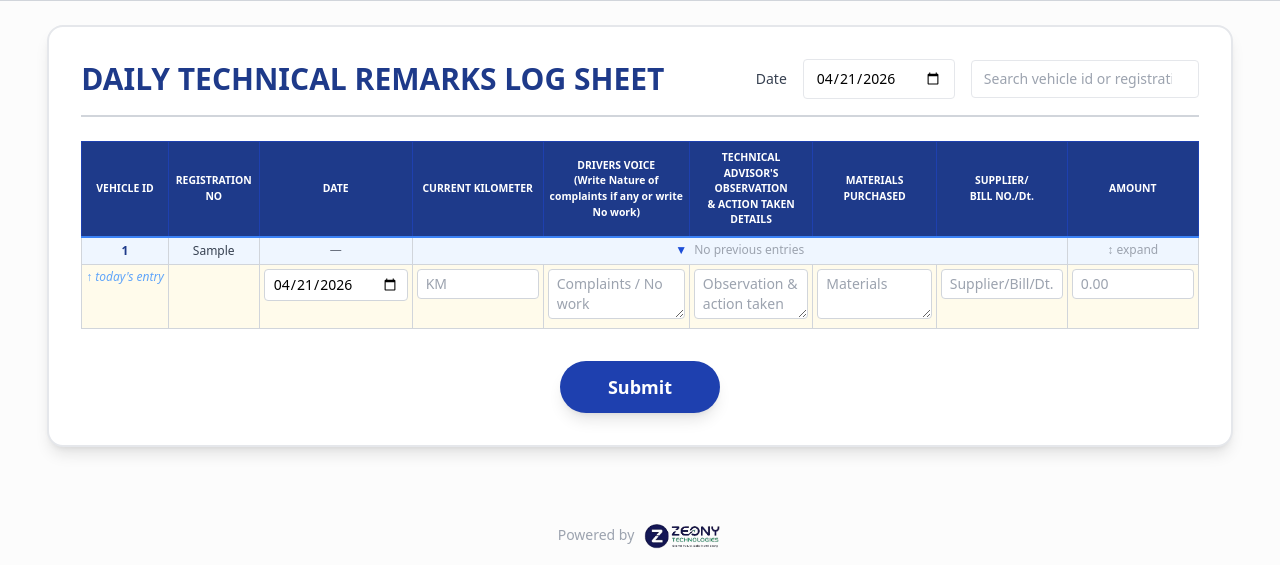
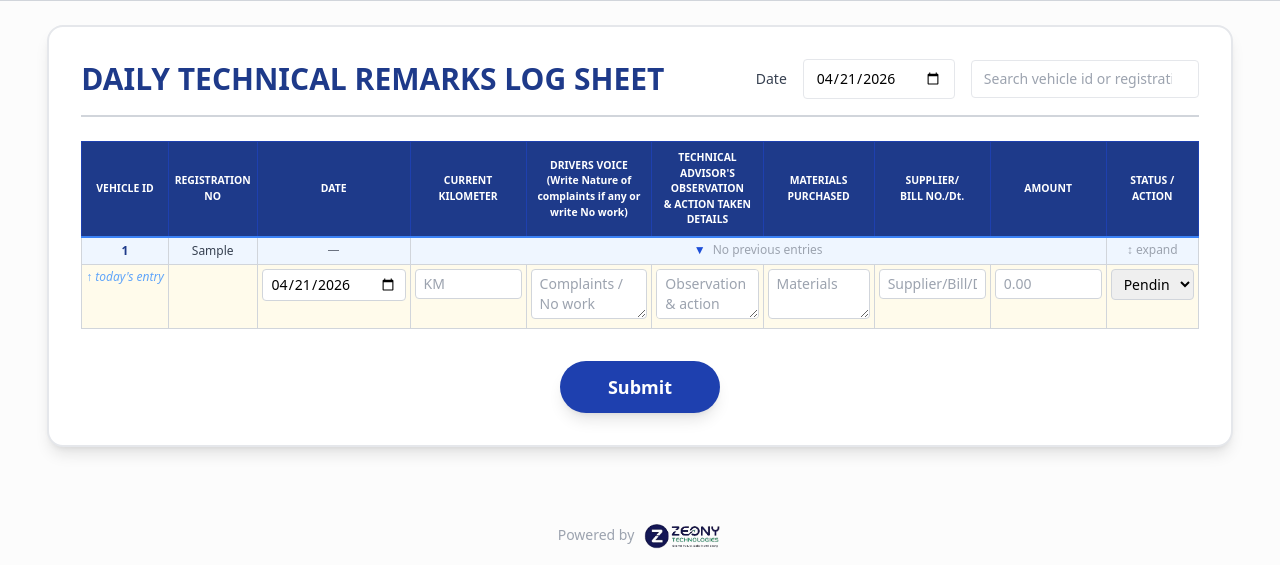
Before and after one commit to pmcdrivelogs/drivelogs, a Flask app: template templates/daily_technical_remarks.html in a window 1280 px wide. Shown: the part 235-800 px from the top of the page. Run offline with Flask 3, Linux system fonts and the light colour scheme; the template is opened without the code that fills it: most values are stand-ins (such as "Sample title", 1, 10 or a date in 2020); some libraries are stand-ins or nearby versions.

Commit message:
Update vehicle status handling in remarks template

```diff
--- a/templates/daily_technical_remarks.html
+++ b/templates/daily_technical_remarks.html
@@ -82,7 +82,7 @@
   <div class="logo-bar w-full flex items-center justify-between px-4 py-3 fixed top-0 left-0 z-50">
     <img src="{{ url_for('static', filename='img/drive-logs.png') }}" alt="Drive Logs Logo" class="h-12 md:h-14 w-auto ml-2">
     <div class="flex items-center gap-4">
-      <a href="{{ url_for('home') }}" class="bg-yellow-500 hover:bg-yellow-600 text-gray-900 px-4 py-2 rounded-full text-sm font-semibold transition-colors">
+      <a href="{{ url_for('dashboard') }}" class="bg-yellow-500 hover:bg-yellow-600 text-gray-900 px-4 py-2 rounded-full text-sm font-semibold transition-colors">
         ← Back to Home
       </a>
       <a href="{{ url_for('logout') }}" class="bg-red-500 hover:bg-red-600 text-white px-4 py-2 rounded-full text-sm font-semibold transition-colors">
@@ -139,6 +139,7 @@
                 <th>MATERIALS<br>PURCHASED</th>
                 <th>SUPPLIER/<br>BILL NO./Dt.</th>
                 <th>AMOUNT</th>
+                <th>STATUS /<br>ACTION</th>
               </tr>
             </thead>
             <tbody id="remarksBody">
@@ -147,6 +148,13 @@
                 {% set vid_str = vehicle.vehicle_id|string %}
                 {% set vid_key = vid_str|replace(' ', '_') %}
                 {% set hist = vehicle_history.get(vid_str, []) if vehicle_history is defined else [] %}
+                {% set hist_pending = [] %}
+                {% for e in hist %}
+                  {% set _st = (e.day_end_status or '')|lower %}
+                  {% if 'arrest' not in _st and 'no issue' not in _st %}
+                    {% if hist_pending.append(e) %}{% endif %}
+                  {% endif %}
+                {% endfor %}
 
                 <!-- ── Vehicle toggle row ───────────────────────────── -->
                 <tr class="vehicle-toggle-row remarks-row" onclick="toggleVehicleHistory('{{ vid_key }}')">
@@ -159,13 +167,15 @@
                     <input type="hidden" name="registration_no[]" value="{{ vehicle.registration_no or '' }}">
                   </td>
                   <td class="text-xs text-gray-500 whitespace-nowrap">
-                    {% if hist %}{{ (hist[0].date or (hist[0].created_at or '')[:10]) or '—' }}{% else %}—{% endif %}
+                    {% if hist_pending %}{{ (hist_pending[0].date or (hist_pending[0].created_at or '')[:10]) or '—' }}{% else %}—{% endif %}
                   </td>
-                  <td colspan="5" class="text-left text-xs text-blue-700 px-3 py-2">
+                  <td colspan="6" class="text-left text-xs text-blue-700 px-3 py-2">
                     <span id="icon_{{ vid_key }}" class="mr-1 font-bold">▼</span>
-                    {% if hist %}
-                      <span class="font-semibold">{{ hist|length }} previous entr{{ 'y' if hist|length == 1 else 'ies' }}</span>
+                    {% if hist_pending %}
+                      <span class="font-semibold">{{ hist_pending|length }} pending entr{{ 'y' if hist_pending|length == 1 else 'ies' }}</span>
                       &mdash; click to expand
+                    {% elif hist %}
+                      <span class="text-green-600 font-semibold">All entries actioned</span>
                     {% else %}
                       <span class="text-gray-400">No previous entries</span>
                     {% endif %}
@@ -175,7 +185,7 @@
 
                 <!-- ── Nested history table (collapsed by default) ──── -->
                 <tr id="hist_{{ vid_key }}" style="display:none;">
-                  <td colspan="9" style="padding:0; border-top:none;">
+                  <td colspan="10" style="padding:0; border-top:none;">
                     <table style="width:100%; border-collapse:collapse; font-size:0.72rem;">
                       <thead>
                         <tr style="background:#e2e8f0;">
@@ -191,9 +201,15 @@
                         </tr>
                       </thead>
                       <tbody>
-                        {% if hist %}
-                          {% for entry in hist %}
-                          {% if 'arrest' not in (entry.day_end_status or '')|lower %}
+                        {% set pending_entries = [] %}
+                        {% for entry in hist %}
+                          {% set st = (entry.day_end_status or '')|lower %}
+                          {% if 'arrest' not in st and 'no issue' not in st %}
+                            {% if pending_entries.append(entry) %}{% endif %}
+                          {% endif %}
+                        {% endfor %}
+                        {% if pending_entries %}
+                          {% for entry in pending_entries %}
                           <tr style="background:#f8fafc;">
                             <td style="padding:4px 8px; border:1px solid #e2e8f0; white-space:nowrap;">{{ entry.date or (entry.created_at or '')[:10] or '—' }}</td>
                             <td style="padding:4px 8px; border:1px solid #e2e8f0; text-align:center;">{{ entry.kilometer or '—' }}</td>
@@ -202,6 +218,7 @@
                             <td style="padding:4px 8px; border:1px solid #e2e8f0; text-align:center;">
                               {% set st = (entry.day_end_status or '')|lower %}
                               {% if 'arrest' in st %}<span class="badge-arrested">{{ entry.day_end_status }}</span>
+                              {% elif 'no issue' in st %}<span class="badge-running">{{ entry.day_end_status }}</span>
                               {% elif 'pend' in st %}<span class="badge-pending">{{ entry.day_end_status }}</span>
                               {% elif 'run' in st %}<span class="badge-running">{{ entry.day_end_status }}</span>
                               {% elif entry.day_end_status %}<span class="badge-other">{{ entry.day_end_status }}</span>
@@ -212,14 +229,20 @@
                             <td style="padding:4px 8px; border:1px solid #e2e8f0; text-align:center; font-weight:600;">
                               {% if entry.amount is not none %}&#8377;{{ "%.2f"|format(entry.amount|float) }}{% else %}—{% endif %}
                             </td>
-                            <td style="padding:4px 8px; border:1px solid #e2e8f0; text-align:center; white-space:nowrap;">
-                              <span class="badge-pending" style="font-size:0.65rem;">Pending</span>
+                            <td style="padding:4px 8px; border:1px solid #e2e8f0; text-align:center; white-space:nowrap; min-width:130px;">
+                              <form method="POST" action="{{ url_for('set_dtr_status', remark_id=entry.id) }}" style="display:flex; gap:3px; align-items:center; justify-content:center;">
+                                <select name="status" style="border:1px solid #cbd5e1; border-radius:4px; font-size:0.65rem; padding:2px 4px;">
+                                  <option value="Pending" {% if not entry.day_end_status or entry.day_end_status == 'Pending' %}selected{% endif %}>Pending</option>
+                                  <option value="No Issue" {% if entry.day_end_status == 'No Issue' %}selected{% endif %}>No Issue</option>
+                                  <option value="Arrested" {% if entry.day_end_status == 'Arrested' %}selected{% endif %}>Arrested</option>
+                                </select>
+                                <button type="submit" style="background:#2563eb; color:white; border:none; border-radius:4px; font-size:0.65rem; padding:2px 6px; cursor:pointer;">OK</button>
+                              </form>
                             </td>
                           </tr>
-                          {% endif %}
                           {% endfor %}
                         {% else %}
-                          <tr><td colspan="9" style="text-align:center; padding:10px; color:#9ca3af;">No previous entries for this vehicle</td></tr>
+                          <tr><td colspan="9" style="text-align:center; padding:10px; color:#9ca3af;">No pending entries — all entries have been actioned.</td></tr>
                         {% endif %}
                       </tbody>
                     </table>
@@ -237,11 +260,18 @@
                   <td><textarea name="materials_purchased[]" rows="2" class="w-full px-2 py-1 border border-gray-300 rounded text-sm" placeholder="Materials"></textarea></td>
                   <td><input type="text" name="supplier_bill[]" class="w-full px-2 py-1 border border-gray-300 rounded text-sm" placeholder="Supplier/Bill/Dt."></td>
                   <td><input type="text" name="amount[]" class="w-full px-2 py-1 border border-gray-300 rounded text-sm" placeholder="0.00"></td>
+                  <td>
+                    <select name="day_end_status[]" class="w-full px-2 py-1 border border-gray-300 rounded text-sm">
+                      <option value="Pending">Pending</option>
+                      <option value="No Issue">No Issue</option>
+                      <option value="Arrested">Arrested</option>
+                    </select>
+                  </td>
                 </tr>
 
                 {% endfor %}
               {% else %}
-                <tr><td colspan="9" class="text-center py-8 text-gray-400">No pending vehicles found. All vehicles may be in Arrested status.</td></tr>
+                <tr><td colspan="10" class="text-center py-8 text-gray-400">No pending vehicles found. All vehicles may be in Arrested status.</td></tr>
               {% endif %}
             </tbody>
           </table>
```
